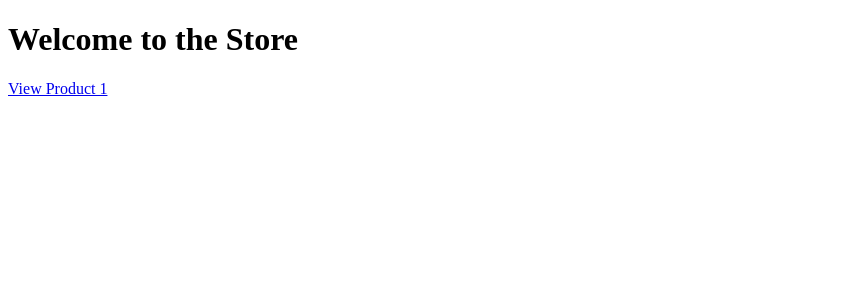
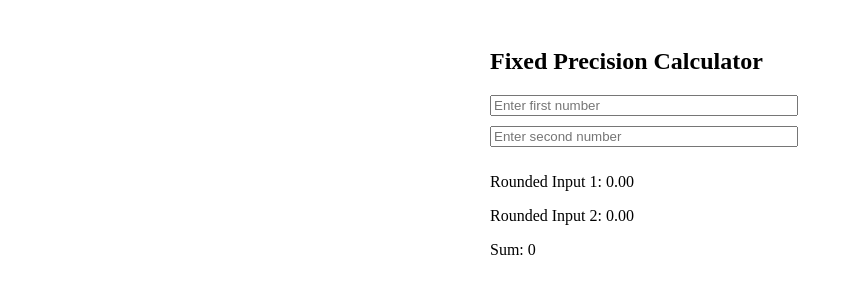
Before and after one commit to lumexonline/react, a React (Create React App) app: page / in a window 1280 px wide. Shown: the top 300 px of the page, without its empty margins (0-853 px from the left). Built offline with nearby package versions, Linux system fonts and the light colour scheme.

Commit message:
Update index.js

```diff
--- a/src/index.js
+++ b/src/index.js
@@ -1,11 +1,41 @@
-import React from 'react';
+import React, { useState } from 'react';
 import ReactDOM from 'react-dom/client';
-import { BrowserRouter } from 'react-router-dom';
-import App from './App';
+
+const FixedCalculator = () => {
+  const [input1, setInput1] = useState('');
+  const [input2, setInput2] = useState('');
+
+  const fixed1 = Number(input1).toFixed(2);
+  const fixed2 = Number(input2).toFixed(2);
+  const sum = Number(fixed1) + Number(fixed2);
+
+  return (
+    <div style={{ padding: '20px', maxWidth: '300px', margin: 'auto' }}>
+      <h2>Fixed Precision Calculator</h2>
+      <input
+        type="number"
+        value={input1}
+        onChange={(e) => setInput1(e.target.value)}
+        placeholder="Enter first number"
+        style={{ width: '100%', marginBottom: '10px' }}
+      />
+      <input
+        type="number"
+        value={input2}
+        onChange={(e) => setInput2(e.target.value)}
+        placeholder="Enter second number"
+        style={{ width: '100%', marginBottom: '10px' }}
+      />
+      <p>Rounded Input 1: {fixed1}</p>
+      <p>Rounded Input 2: {fixed2}</p>
+      <p>Sum: {sum}</p>
+    </div>
+  );
+};
 
 const root = ReactDOM.createRoot(document.getElementById('root'));
 root.render(
-    <BrowserRouter>
-        <App />
-    </BrowserRouter>
+  <React.StrictMode>
+    <FixedCalculator />
+  </React.StrictMode>
 );
```
